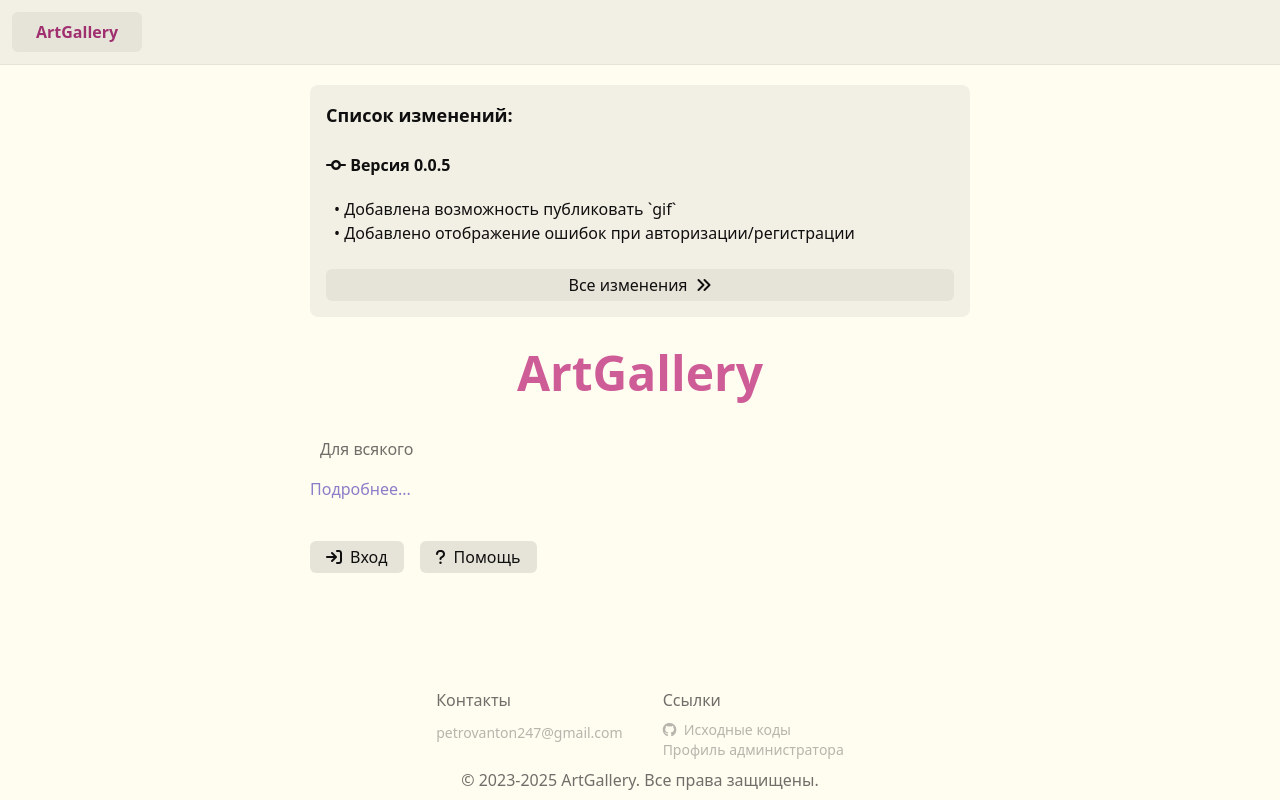
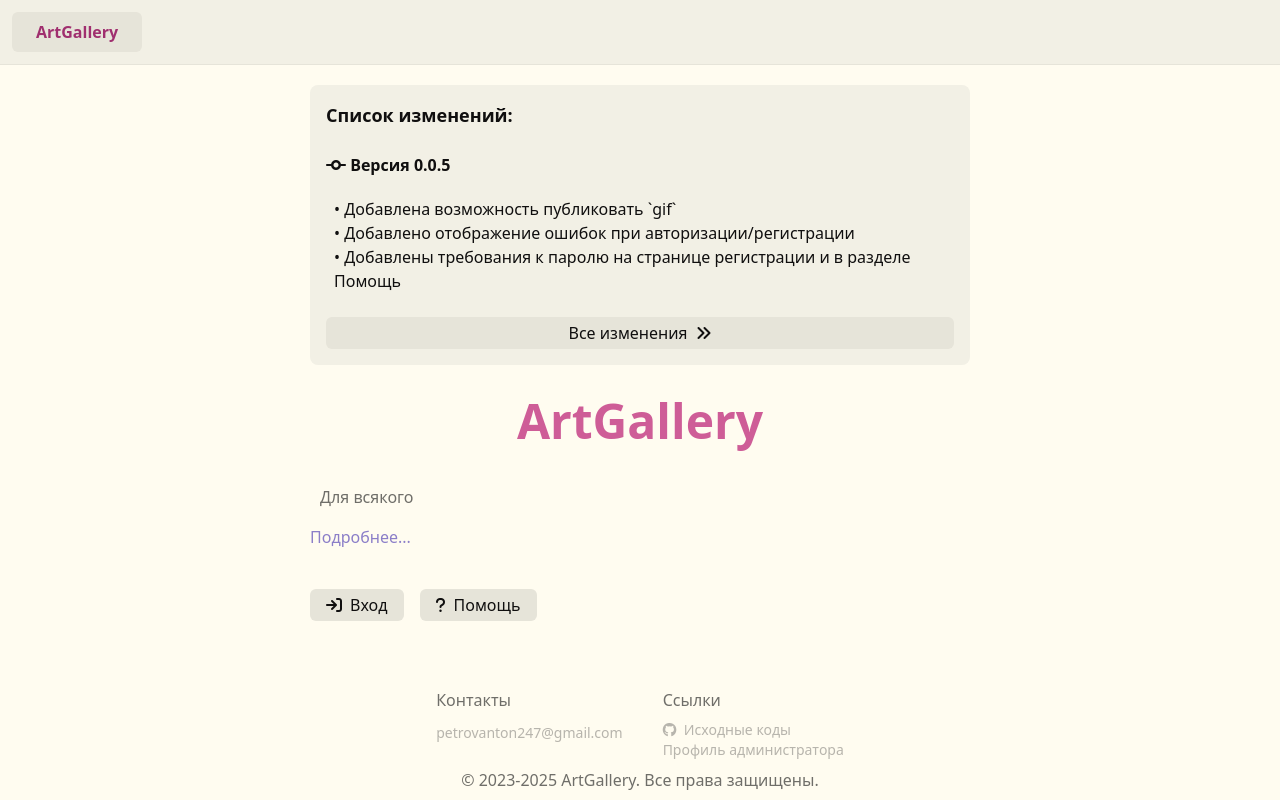
Before and after one commit to Katy248/art-gallery, a Vue app in the folder client/: page / in a window 1280 px wide. Built offline with nearby package versions, Linux system fonts and the light colour scheme.

Commit message:
Update changelogs

```diff
--- a/client/src/data/index.js
+++ b/client/src/data/index.js
@@ -19,6 +19,7 @@ const CHANGELOGS = [
     changes: [
       "Добавлена возможность публиковать `gif`",
       "Добавлено отображение ошибок при авторизации/регистрации",
+      "Добавлены требования к паролю на странице регистрации и в разделе Помощь",
     ],
   },
   {
```
